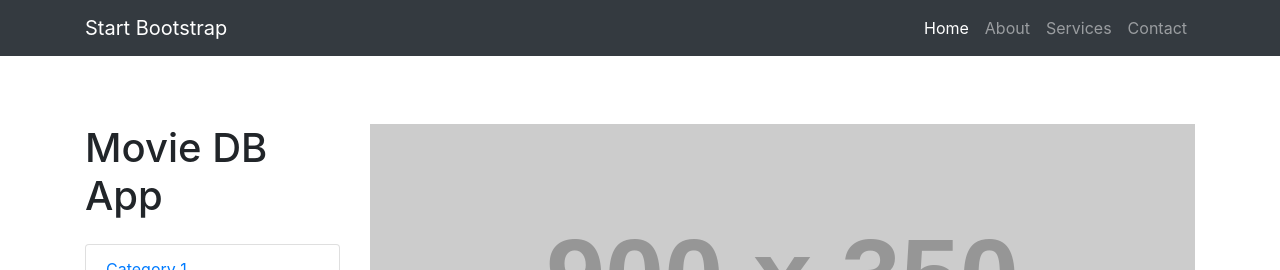
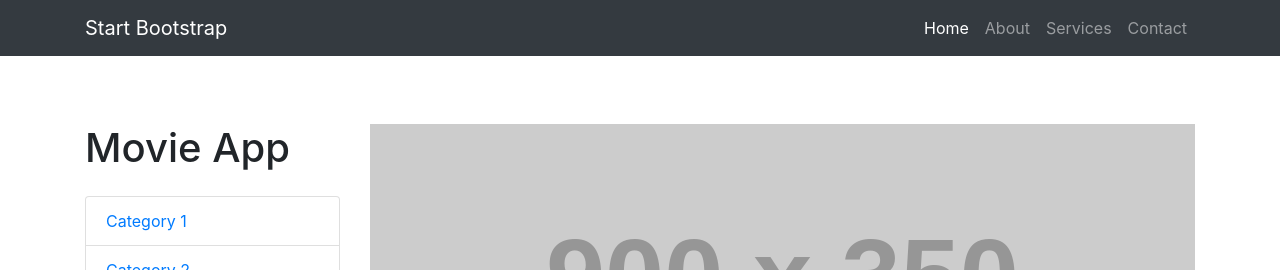
Before and after one commit to jagrajbains/movie-app, a Next.js app: page / in a window 1280 px wide. Shown: the top 270 px of the page. Built offline with nearby package versions, Linux system fonts and the light colour scheme.

Commit message:
Making the app name static

```diff
--- a/components/sideMenu.js
+++ b/components/sideMenu.js
@@ -1,6 +1,6 @@
-const SideMenu = (props) => (
+const SideMenu = () => (
     <>
-        <h1 className="my-4">{props.appName}</h1>
+        <h1 className="my-4">Movie App</h1>
         <div className="list-group">
           <a href="#" className="list-group-item">Category 1</a>
           <a href="#" className="list-group-item">Category 2</a>
--- a/pages/index.js
+++ b/pages/index.js
@@ -21,7 +21,7 @@ const Home = () => (
       <div className="container">
         <div className="row">
           <div className="col-lg-3">
-              <SideMenu appName="Movie DB App"/>
+              <SideMenu />
           </div>
           <div className="col-lg-9">
             <Carousel/>
```
Also changed, not shown: 1 other file (tests, documents, lock files or other folders).
